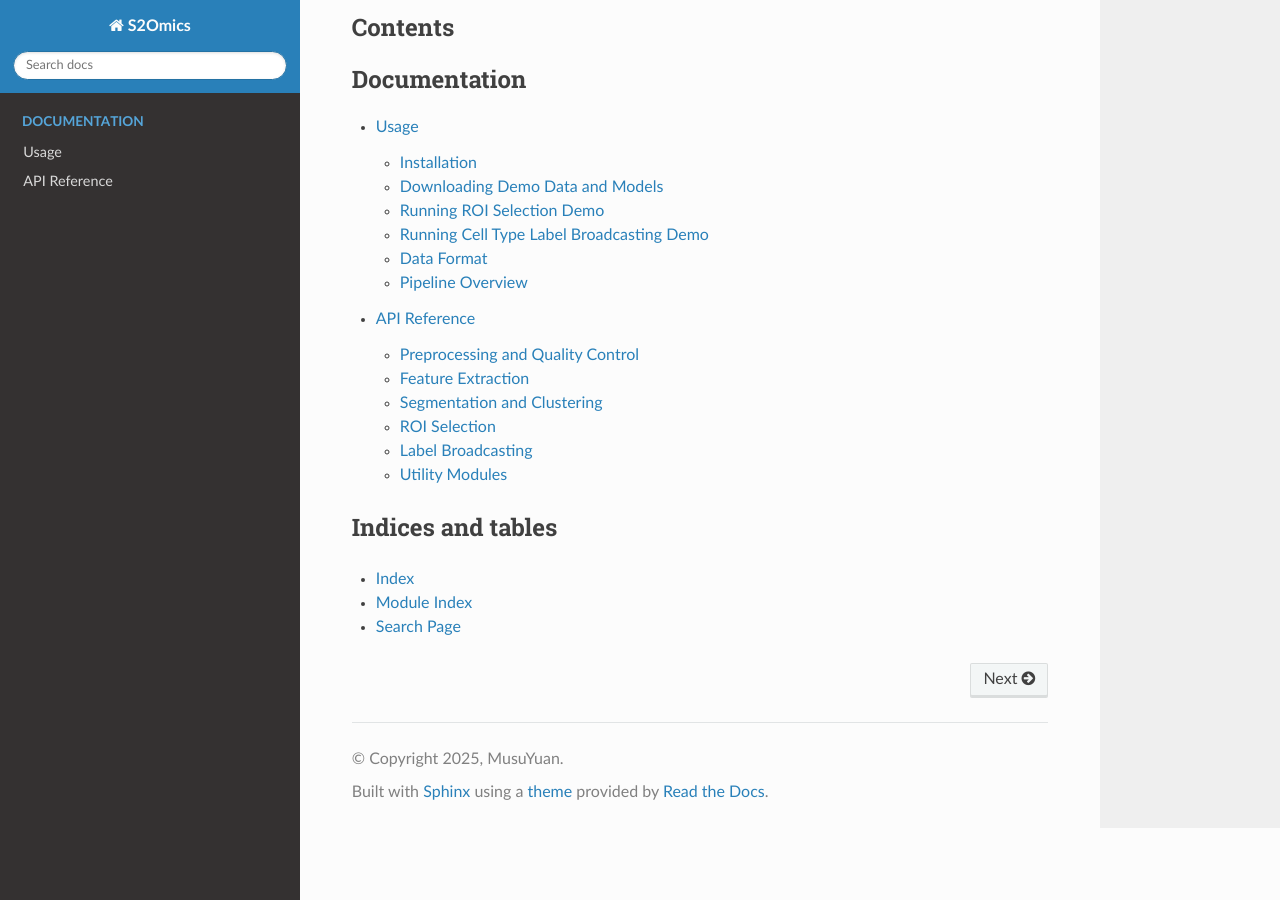
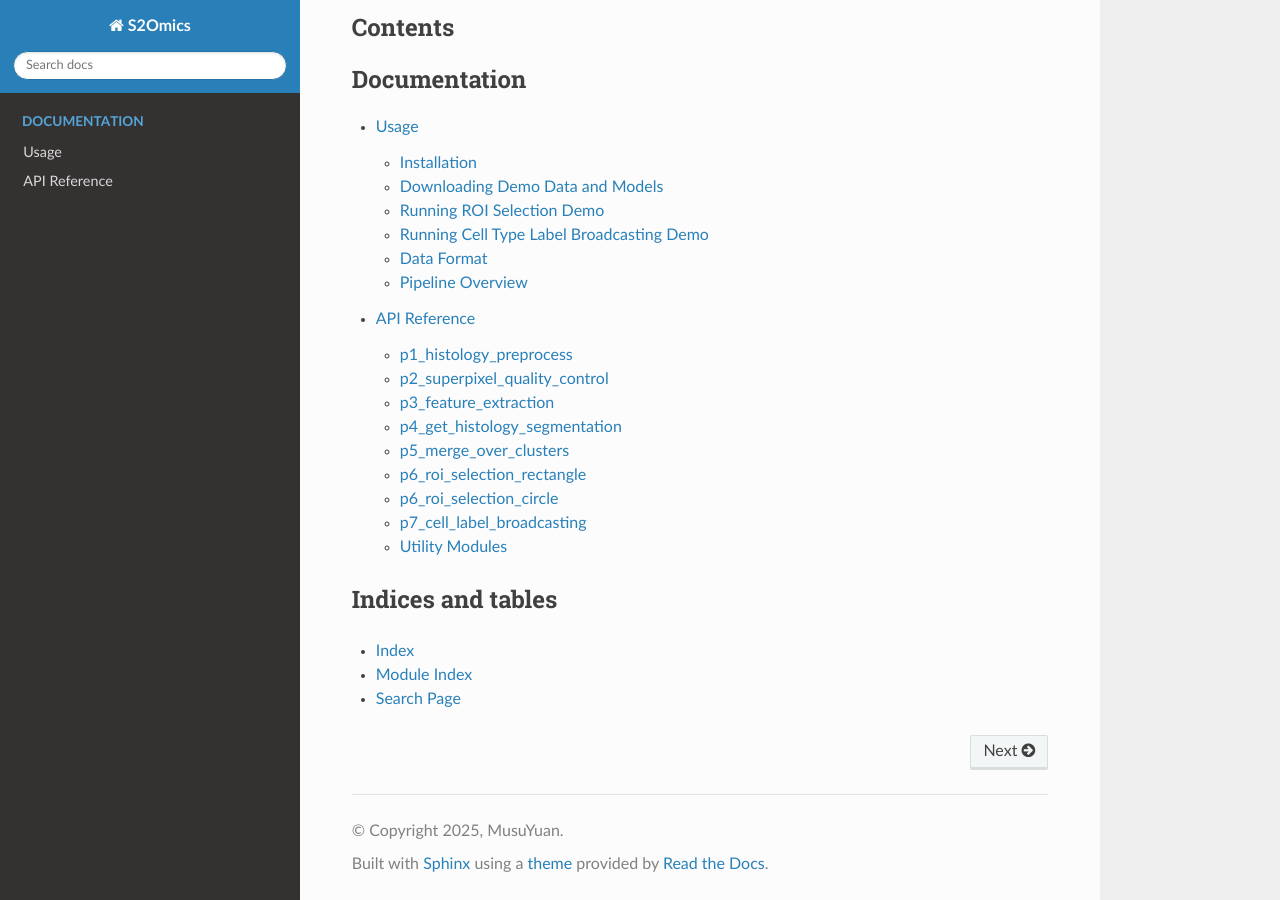
Before and after one commit to ddb-qiwang/S2Omics, a Sphinx documentation site: the page built from docs/source/index.rst, in a window 1280 px wide and 900 px high, scrolled down 1033 px. Built offline with Sphinx 7.4.7 and the Read the Docs theme 3.1.0, drawn with Linux system fonts in a browser that asks for light colours; part of the change alters nothing that is shown.

```diff
--- a/docs/source/api.rst
+++ b/docs/source/api.rst
@@ -1,71 +1,135 @@
 API Reference
 =============
 
-This section lists the main modules, scripts, and key callable functions/classes in S2Omics.
+Below are the main modules in S2Omics pipeline with their purpose, CLI arguments, and outputs.
 
-Preprocessing and Quality Control
----------------------------------
+p1_histology_preprocess
+-----------------------
+**Purpose**:
+Scale and pad the raw H&E stained image to target resolution and size alignment.
+
+**Key Functions / CLI Arguments**:
+- `prefix` (positional) – folder containing `he-raw.jpg` and pixel size files.
+- Output: `he-scaled.jpg` and padded `he.jpg`.
+
 .. automodule:: p1_histology_preprocess
    :members:
-   :undoc-members:
-   :show-inheritance:
+
+p2_superpixel_quality_control
+-----------------------------
+Splits `he.jpg` into superpixels and applies quality control:
+- Density filtering using RGB variance.
+- Texture analysis to remove tiles with poor cellular structure.
+- Background cleaning (optional).
+
+**CLI Args**:
+- `--save_folder`: name/path for outputs.
+- `--patch_size`: size per superpixel (default 16 px).
+- `--density_thresh`: RGB density cutoff.
+- `--clean_background_flag`: preserve fibrous regions.
+
+Outputs:
+- `qc_preserve_indicator.pickle`
+- Mask images showing valid superpixels.
 
 .. automodule:: p2_superpixel_quality_control
    :members:
-   :undoc-members:
-   :show-inheritance:
 
-Feature Extraction
-------------------
+p3_feature_extraction
+---------------------
+Apply a chosen **foundation model** (UNI/Virchow/GigaPath) to extract hierarchical embeddings:
+- Global 224×224-level feature
+- Local patch-level feature
+
+CLI Args:
+- `--foundation_model`: one of {uni, virchow, gigapath}
+- `--ckpt_path`: path to model checkpoint
+- `--down_samp_step`: controls patch sample density.
+
+Output files:
+- `{model}_embeddings_downsamp_{step}_part_{n}.pickle`
+
 .. automodule:: p3_feature_extraction
    :members:
-   :undoc-members:
-   :show-inheritance:
 
-Segmentation and Clustering
----------------------------
+p4_get_histology_segmentation
+-----------------------------
+Cluster PCA-reduced embeddings into morphological classes using chosen clustering method.
+
+CLI Args:
+- `--clustering_method`: kmeans, fcm, agglo, bisect, birch, louvain, leiden.
+- `--n_clusters`: initial cluster number (for kmeans/fcm).
+- `--resolution`: resolution for graph-based clustering.
+
+Outputs:
+- `cluster_image.pickle` – matrix of cluster IDs per superpixel.
+- RGB cluster-preview image.
+
 .. automodule:: p4_get_histology_segmentation
    :members:
-   :undoc-members:
-   :show-inheritance:
+
+p5_merge_over_clusters
+----------------------
+Merge clusters with high similarity to avoid over-segmentation; uses `linkage_matrix.pickle` from p4.
+
+CLI Args:
+- `--target_n_clusters`: desired final count.
+
+Outputs:
+- `adjusted_cluster_image.pickle`
+- Dendrogram showing cluster merging.
 
 .. automodule:: p5_merge_over_clusters
    :members:
-   :undoc-members:
-   :show-inheritance:
 
-ROI Selection
--------------
+p6_roi_selection_rectangle
+--------------------------
+Search and scoring for **rectangular ROIs**.
+
+Scoring metrics:
+- Scale (size coverage)
+- Validity (cell coverage)
+- Balance (match target cluster composition)
+
+CLI Args:
+- `--roi_size`: physical size in mm×mm.
+- `--num_roi`: number of ROIs to select (0 = auto-determine).
+- `--positive_prior`, `--negative_prior`: emphasize or de-prioritize clusters.
+
+Outputs:
+- ROI visualization over histology segmentation and raw H&E.
+- Best ROI pickle with score breakdown.
+
 .. automodule:: p6_roi_selection_rectangle
    :members:
-   :undoc-members:
-   :show-inheritance:
+
+p6_roi_selection_circle
+-----------------------
+Same as rectangle ROI selection but uses circular masks; suited for TMA core selection.
 
 .. automodule:: p6_roi_selection_circle
    :members:
-   :undoc-members:
-   :show-inheritance:
 
-Label Broadcasting
-------------------
+p7_cell_label_broadcasting
+--------------------------
+Broadcast cell type annotations from ROI-scale spatial omics to whole-slide.
+
+**Workflow**:
+1. Load ROI annotation (`annotation_file.csv`).
+2. Train small AE-classifier using ROI histology features and labels.
+3. Apply to valid whole-slide superpixels to predict cell types.
+
+Output:
+- `S2Omics_whole_slide_prediction.jpg`
+
 .. automodule:: p7_cell_label_broadcasting
    :members:
-   :undoc-members:
-   :show-inheritance:
 
 Utility Modules
 ---------------
 .. automodule:: s1_utils
    :members:
-   :undoc-members:
-   :show-inheritance:
-
 .. automodule:: s2_label_broadcasting
    :members:
-   :undoc-members:
-   :show-inheritance:
-
 .. automodule:: utils
    :members:
-   :undoc-members:
-   :show-inheritance:
```
